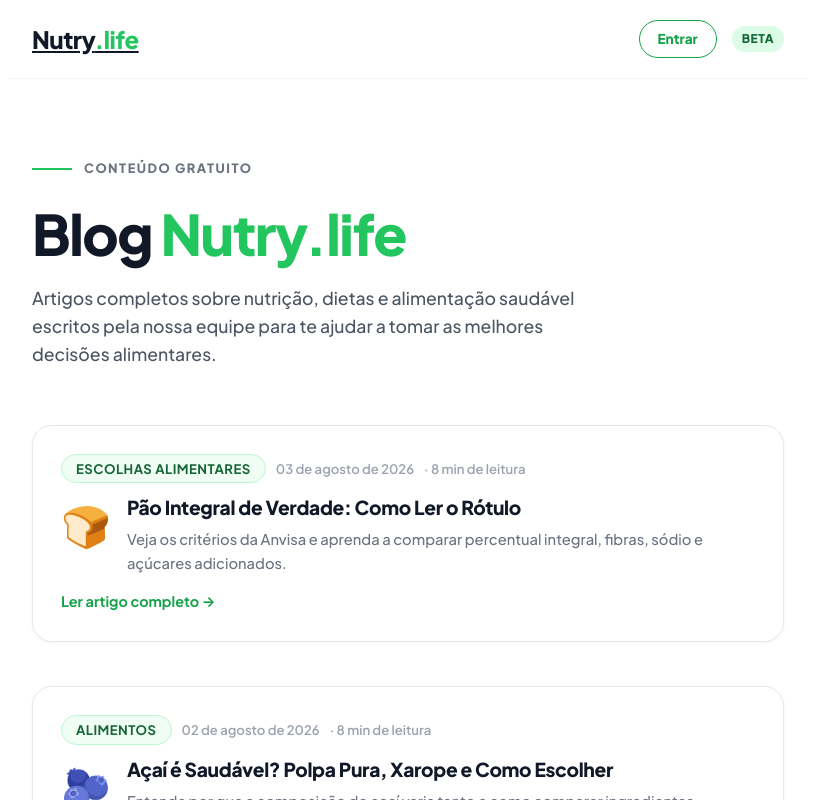
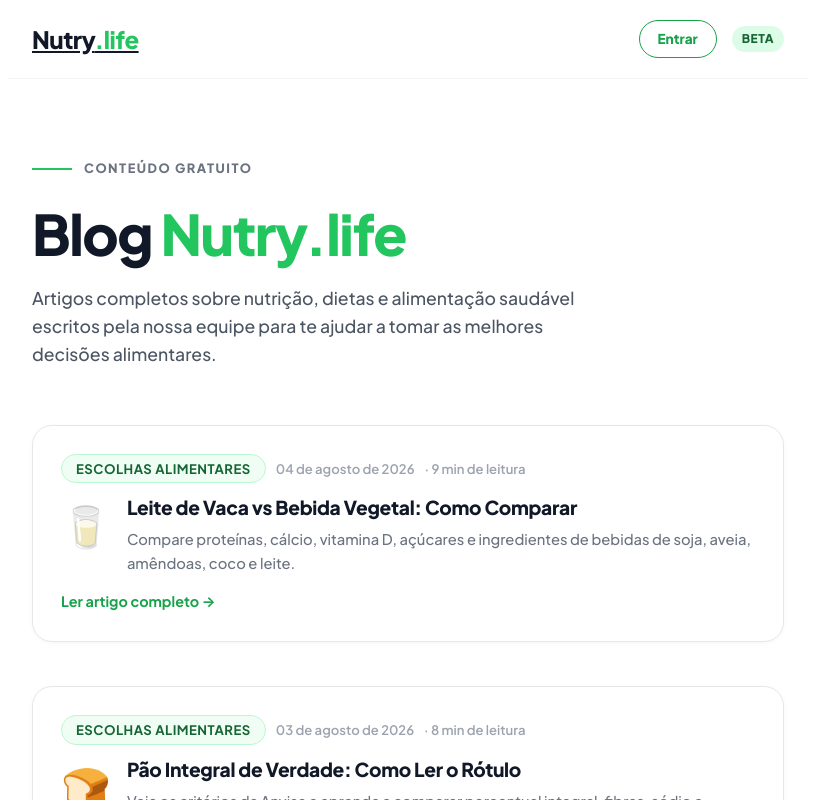
Before and after one commit to elevanceseguros/Nutri, a Next.js app: page /blog in a window 1280 px wide. Shown: the top 800 px of the page, without its empty margins (232-1047 px from the left). Built offline with nearby package versions, Linux system fonts and the light colour scheme.

Commit message:
feat(blog): adiciona comparação de bebidas ao índice

```diff
--- a/src/app/blog/page.tsx
+++ b/src/app/blog/page.tsx
@@ -14,6 +14,15 @@ export const metadata: Metadata = {
 };
 
 const posts = [
+  {
+    slug: "leite-de-vaca-vs-bebida-vegetal",
+    titulo: "Leite de Vaca vs Bebida Vegetal: Como Comparar",
+    descricao: "Compare proteínas, cálcio, vitamina D, açúcares e ingredientes de bebidas de soja, aveia, amêndoas, coco e leite.",
+    data: "04 de agosto de 2026",
+    tempo: "9 min de leitura",
+    tag: "Escolhas Alimentares",
+    emoji: "🥛",
+  },
   {
     slug: "pao-integral-de-verdade-como-ler-rotulo",
     titulo: "Pão Integral de Verdade: Como Ler o Rótulo",
```
